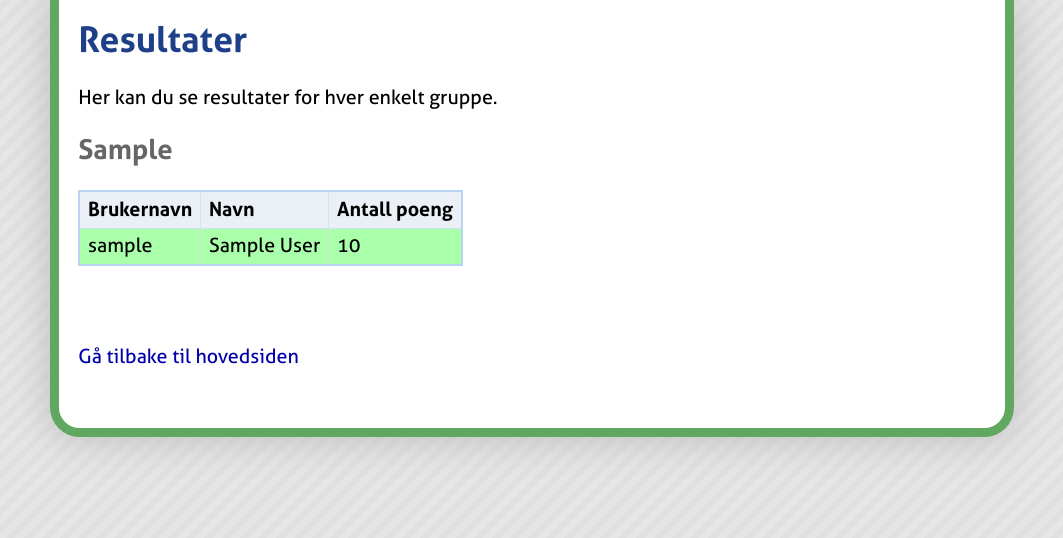
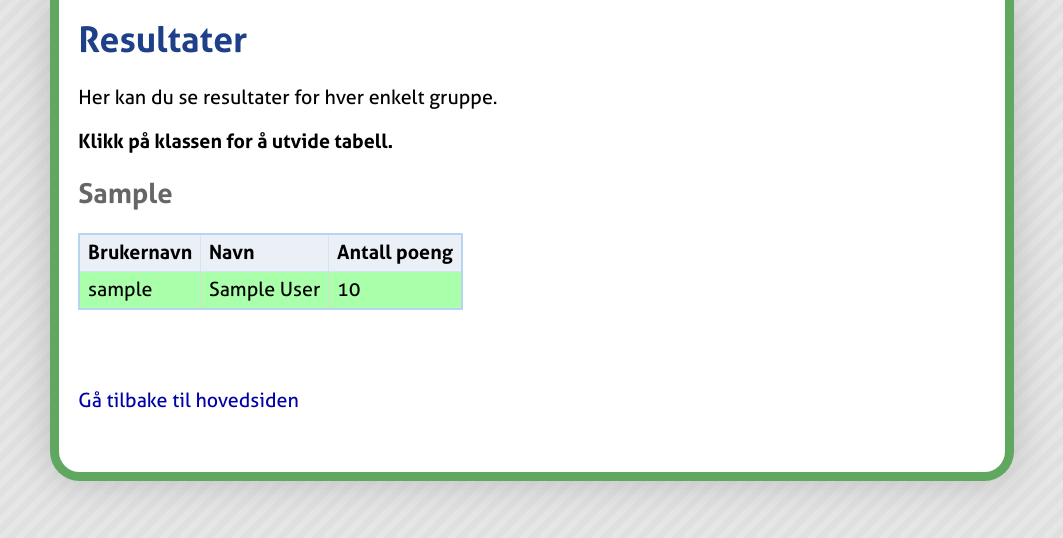
Before and after one commit to ThomasPedersen/mattespill, a Django app: template main/templates/stats_grouped.html in a window 1280 px wide. Shown: the part 60-598 px from the top of the page, without its empty margins (108-1171 px from the left). Run offline with Django 3.2, Linux system fonts and the light colour scheme; the template is opened without the code that fills it: most values are stand-ins (such as "Sample title", 1, 10 or a date in 2020); parts of the project's set-up code (start-up, migrations or seed data) failed here and were passed over.

Commit message:
slidetoggle

```diff
--- a/main/templates/stats_grouped.html
+++ b/main/templates/stats_grouped.html
@@ -6,14 +6,20 @@ table tr.most_points td {
 	background-color: #aaffaa !important;
 }
 </style>
+
+<script src="/media/groupstats.js" type="text/javascript"></script>
 {% endblock %}
 
 {% block content %}
 <h1>Resultater</h1>
 <p>Her kan du se resultater for hver enkelt gruppe.</p>
+<p><b>Klikk p&aring; klassen for &aring; utvide tabell.</b></p>
 
 {% for value in stats %}
+<div class="group">
 	<h2>{{ value.0 }}</h2>
+
+	<div class="toggle">
 	<table class="styled" id="table_{{ value.0 }}">
 	 <tr>
 		<th>Brukernavn</th>
@@ -29,7 +35,9 @@ table tr.most_points td {
 	</tr>
 	{% endfor %}
 	</table>
+	</div>
+</div>
 {% endfor %}
 
-<p class="back_button"><a href="/">G&aring; tilbake til hovedsiden</a></p>
+<p class="back_button"><a href="/manage/">G&aring; tilbake til hovedsiden</a></p>
 {% endblock %}
```
